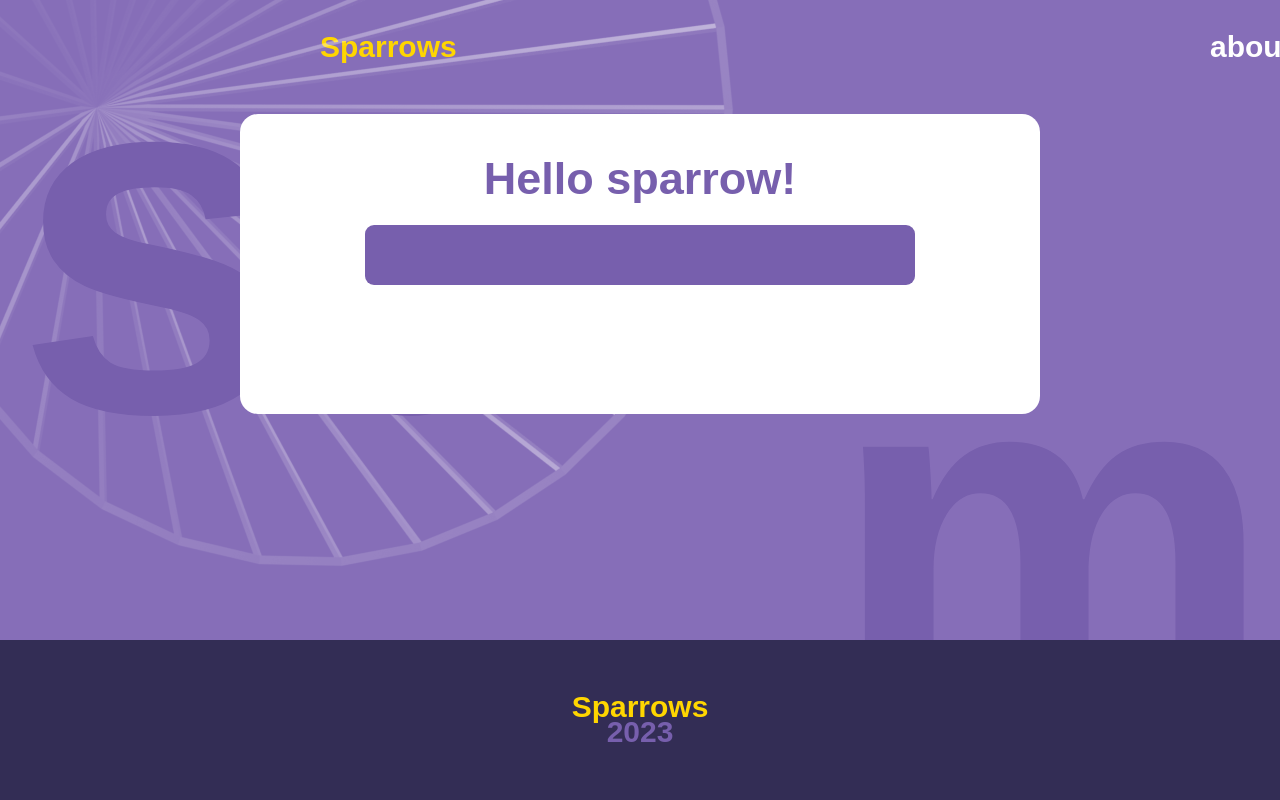
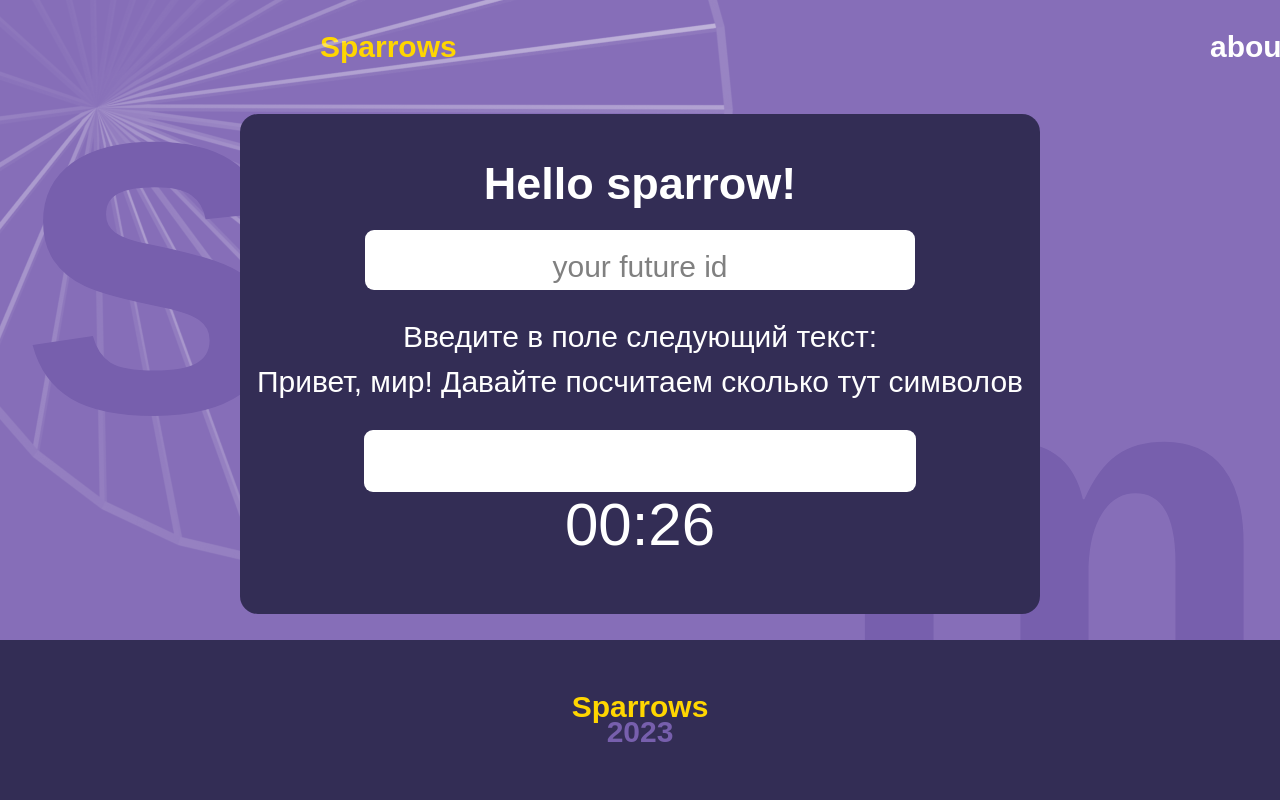
Before and after one commit to little-sparrows/website-2.0, a plain HTML site: page TeamProjectRin/index.html in a window 1280 px wide. Shown: the top 800 px of the page. Drawn offline with Linux system fonts and the light colour scheme.

Commit message:
Add files via upload

```diff
--- a/TeamProjectRin/CSS/page1.css
+++ b/TeamProjectRin/CSS/page1.css
@@ -8,14 +8,14 @@ footer{
     color: #775FAD ;
 }
 .ID{
-    background-color: #FFFF;
+    background-color: #332D55;
 }
 .hello{
-    color: #775FAD;
+    color: #FFFF;
 }
 .showid{
-    background-color: #775FAD;
-    color: #FFFF;
+    background-color: #FFFF;
+    color: gray;
 }
 .first{
     position: absolute;
--- a/TeamProjectRin/CSS/page2.css
+++ b/TeamProjectRin/CSS/page2.css
@@ -15,7 +15,7 @@ footer{
 }
 .showid{
     background-color: #FFFF;
-    color: black;
+    color: gray;
 }
 .img5 {
     position: absolute;
--- a/TeamProjectRin/CSS/style.css
+++ b/TeamProjectRin/CSS/style.css
@@ -62,7 +62,7 @@ position: absolute;
 
     border-radius: 18px;
     width: 800px;
-    height: 300px;
+    height: 500px;
     display: flex;
     flex-direction: column;
     justify-content: center;
@@ -78,8 +78,8 @@ position: absolute;
     font-weight: 900;
     display: flex;
     justify-content: center;
-margin-top: 10px;
 margin-bottom: 20px;
+color: #FFFF;
 }
 
 .showid{
@@ -90,10 +90,33 @@ margin-bottom: 20px;
     justify-content: center;
     padding-top: 20px;
     font-size: 30px;
+    margin-bottom: 180px;
+    background-color: #FFFF;
+    color: gray;
 }
-
 .container4{
     display: flex;
     justify-content: center;
 margin-bottom: 100px;
 }
+input{
+    width: 550px;
+    height: 60px;
+    position: absolute;
+ top: 430px;
+ border: solid 1px transparent;
+border-radius: 9px;
+}
+.enter{
+    color: #FFFF;
+    position: absolute;
+    padding-top: 90px;
+    font-size: 30px;
+}
+.time{
+    margin-top: 170px;
+    font-size: 60px;
+}
+.needEnter{
+    margin-top: 45px;
+}
--- a/TeamProjectRin/JS/script.js
+++ b/TeamProjectRin/JS/script.js
@@ -1,3 +1,5 @@
+
+//ID
 function loadId(callbackFunction) {
     const fpPromise = import('https://openfpcdn.io/fingerprintjs/v3')
         .then(FingerprintJS => FingerprintJS.load())
@@ -10,13 +12,61 @@ function loadId(callbackFunction) {
         })
 }
 
-
 function main() {
     let labelId = document.querySelector(".showid");
     loadId((userId) => {
         labelId.textContent = userId;
     })
 }
+//show id
+//main();
+
+//timer
+let timer = document.querySelector(".time");
+let counter = 30;
+
+function Changetimer() {
+    if (counter >= 0) {
+        timer.innerHTML = `00:${counter}`
+        counter -= 1;
+    }
+}
+setInterval(Changetimer, 1000);
+//
 
 
-main();
+
+//get text /Press "Enter"/
+let needEnter = document.querySelectorAll(".needEnter");
+let arr = Array.from(needEnter);
+
+
+let myString = arr[0].innerText;
+let myArray = myString.split("");
+
+console.log(myArray);
+let myArray2 = [];
+let enteredText;
+function getText() {
+    document.querySelector("input").addEventListener("keydown", function (e) {
+        if (e.code === "Enter") {
+            enteredText = this.value;
+            let string2 = enteredText;
+            myArray2 = string2.split("");
+            console.log(myArray2)
+            //console.log(this.value);
+            for (let i = 0; i < myArray.length; i++) {
+                if (myArray[i] !== myArray2[i]) {
+                    //i.style.color = "red";
+                    //  arr[0].innerHTML = arr[0].innerHTML.replace(myArray[i], "<span style='color:red'>" + myArray[i] + "</span>");
+                    let redChar = document.createElement("span");
+                    redChar.style.color = "red";
+                    redChar.textContent = myArray[i];
+                    arr[0].replaceChild(redChar, arr[0].childNodes[i]);
+                }
+            }
+        }
+
+    })
+}
+getText()
--- a/TeamProjectRin/index.html
+++ b/TeamProjectRin/index.html
@@ -34,7 +34,11 @@
             <div class="ID">
                 <div class="hello">Hello sparrow!</div>
                 <div class="container4">
-                    <div class="showid"></div>
+                    <div class="showid">your future id</div>
+                    <p class="enter">Введите в поле следующий текст:</p>
+                    <p class="enter needEnter">Привет, мир! Давайте посчитаем сколько тут символов</p>
+                    <input type="text" placeholder="">
+                    <div class="enter time">00:30</div>
                 </div>
             </div>
         </div>
```
Also changed, not shown: TeamProjectRin/cucumber.html (+5 -2 lines).
